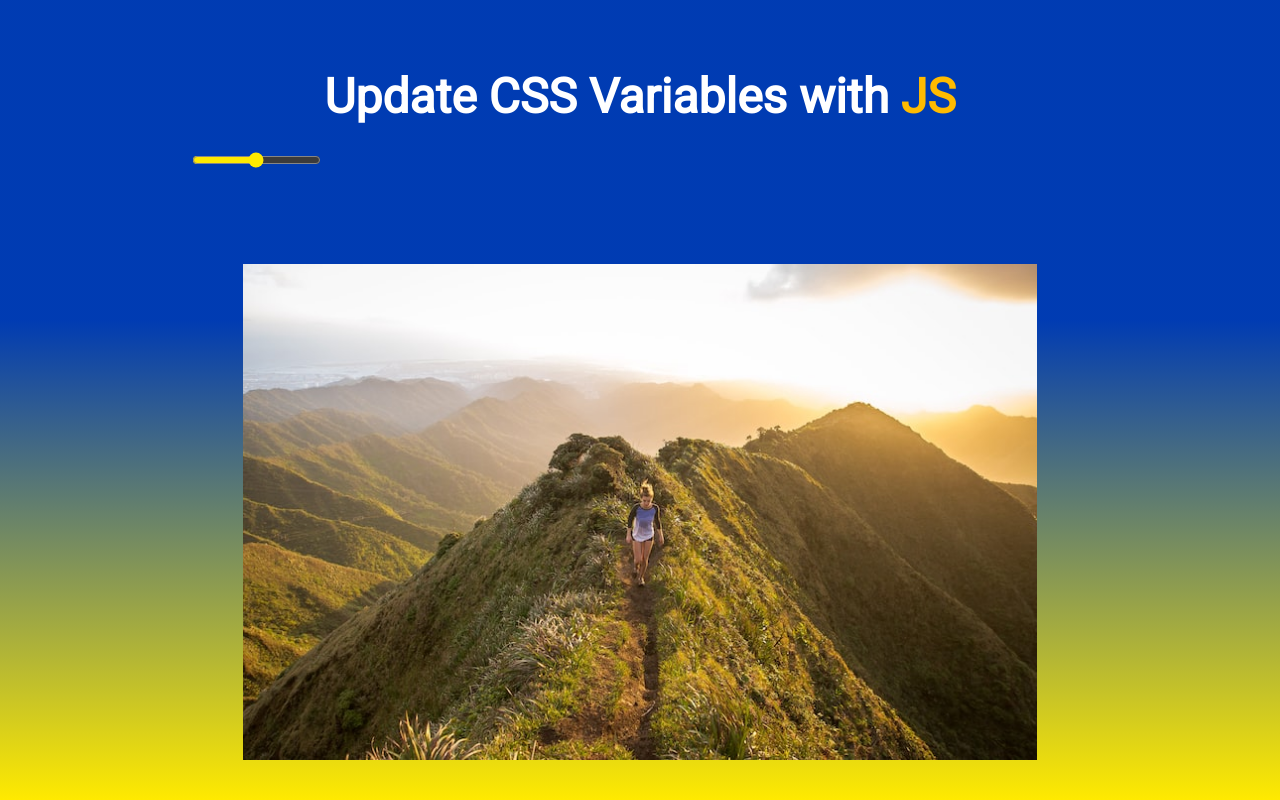
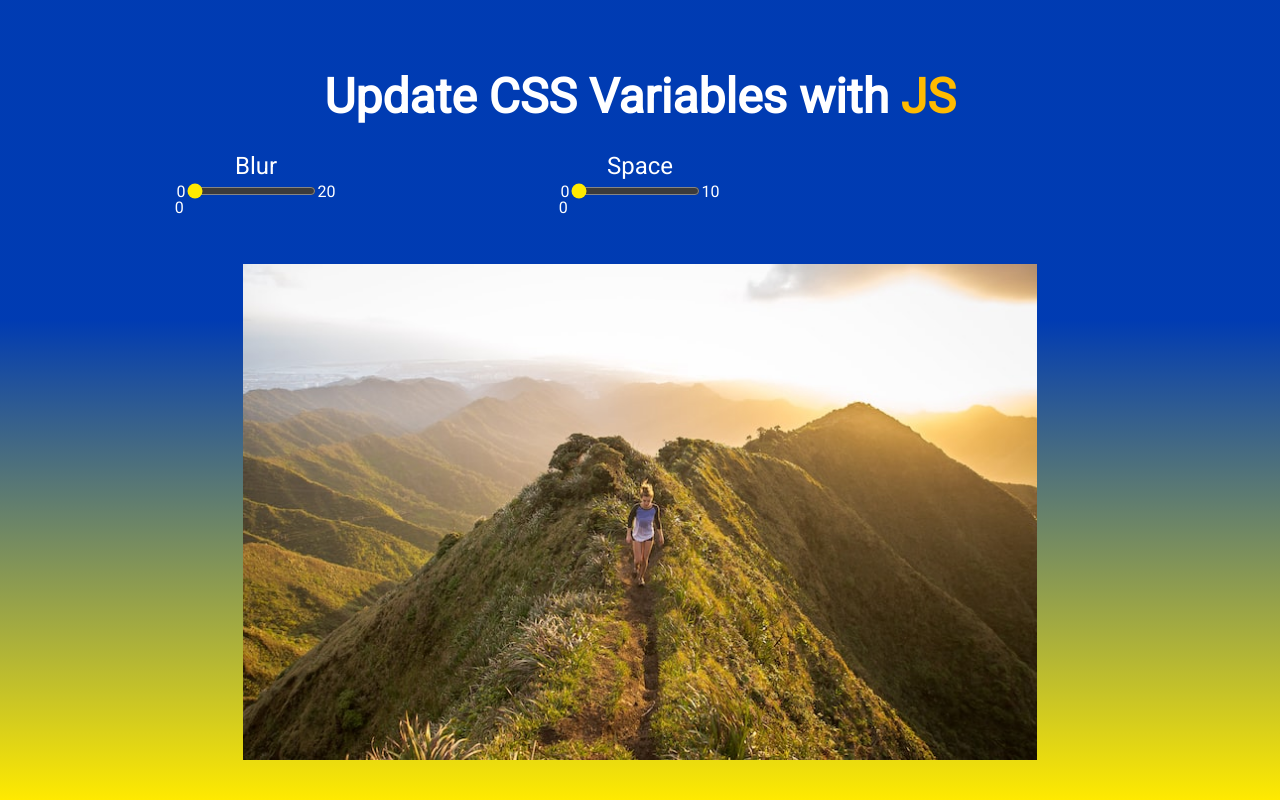
Before and after one commit to NedzadDonlagic04/vuejs-effect-tester, a Vue app: page / in a window 1280 px wide. Built offline with nearby package versions, Linux system fonts and the light colour scheme; the HTML template or start-up script is replaced by a standard one.

Commit message:
Placed proper attributes for RangeInput component

```diff
--- a/src/App.vue
+++ b/src/App.vue
@@ -12,7 +12,8 @@ export default {
 
 <template>
     <h1>Update CSS Variables with <span class="yellow-txt">JS</span></h1>
-    <RangeInput />
+    <RangeInput min="0" max="20" text="blur"/>
+    <RangeInput min="0" max="10" text="space"/>
     <Image />
 </template>
 
```
